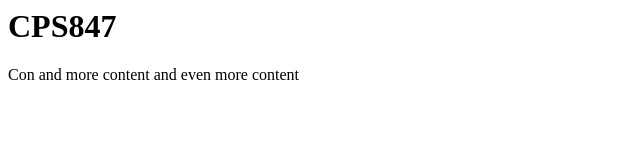
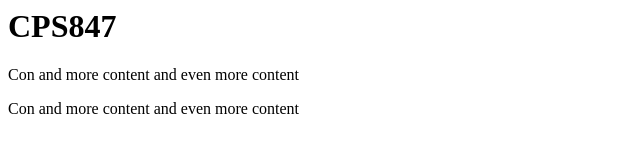
Before and after one commit to Armenpal/CPS847-Assignment-1, a plain HTML site: page git_tst/index.html in a window 1280 px wide. Shown: the whole page, without its empty margins (0-640 px from the left). Drawn offline with Linux system fonts and the light colour scheme.

Commit message:
Update index.html

```diff
--- a/git_tst/index.html
+++ b/git_tst/index.html
@@ -6,6 +6,6 @@
 
 <h1>CPS847</h1>
 <p>Con and more content and even more content</p>
-
+<p>Con and more content and even more content</p>
 </body>
 </html>
```
